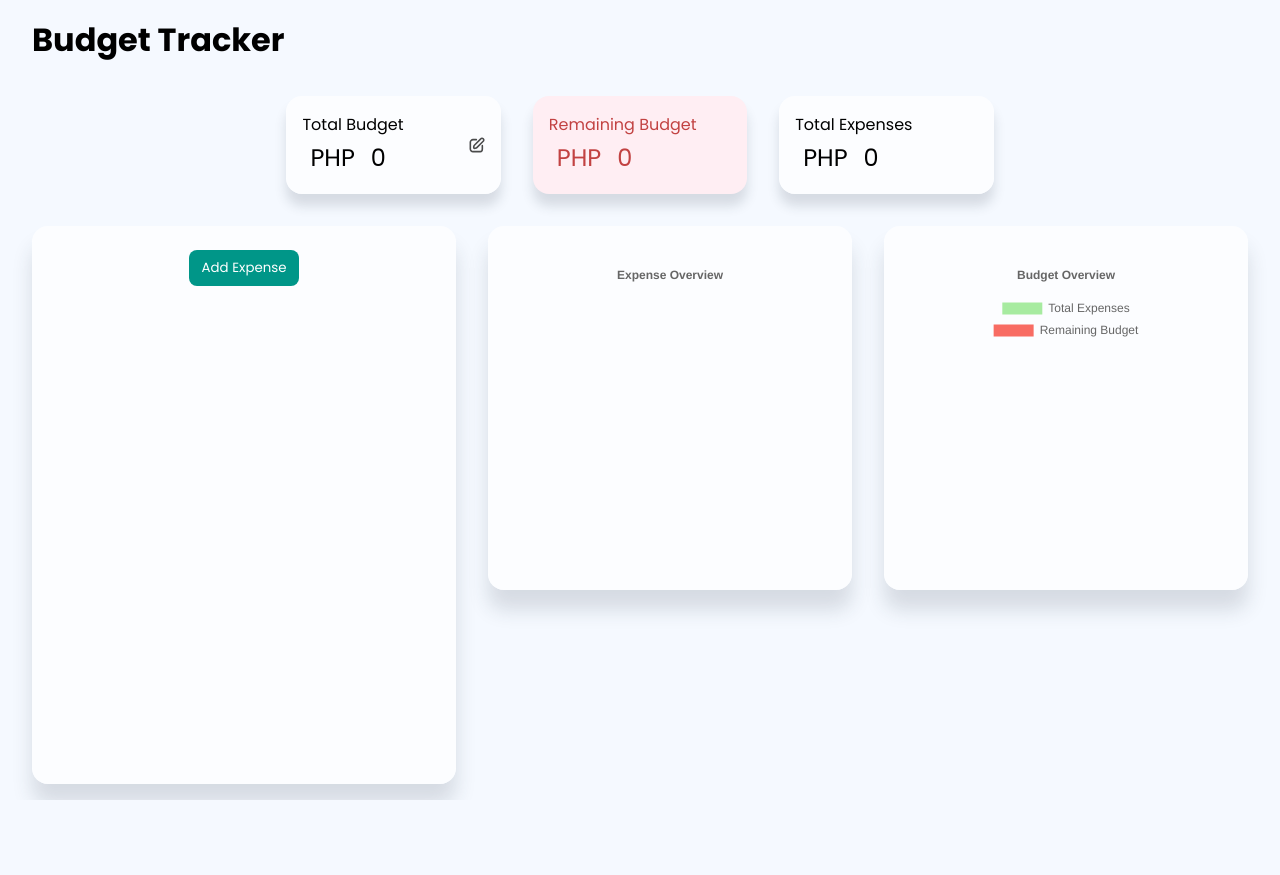
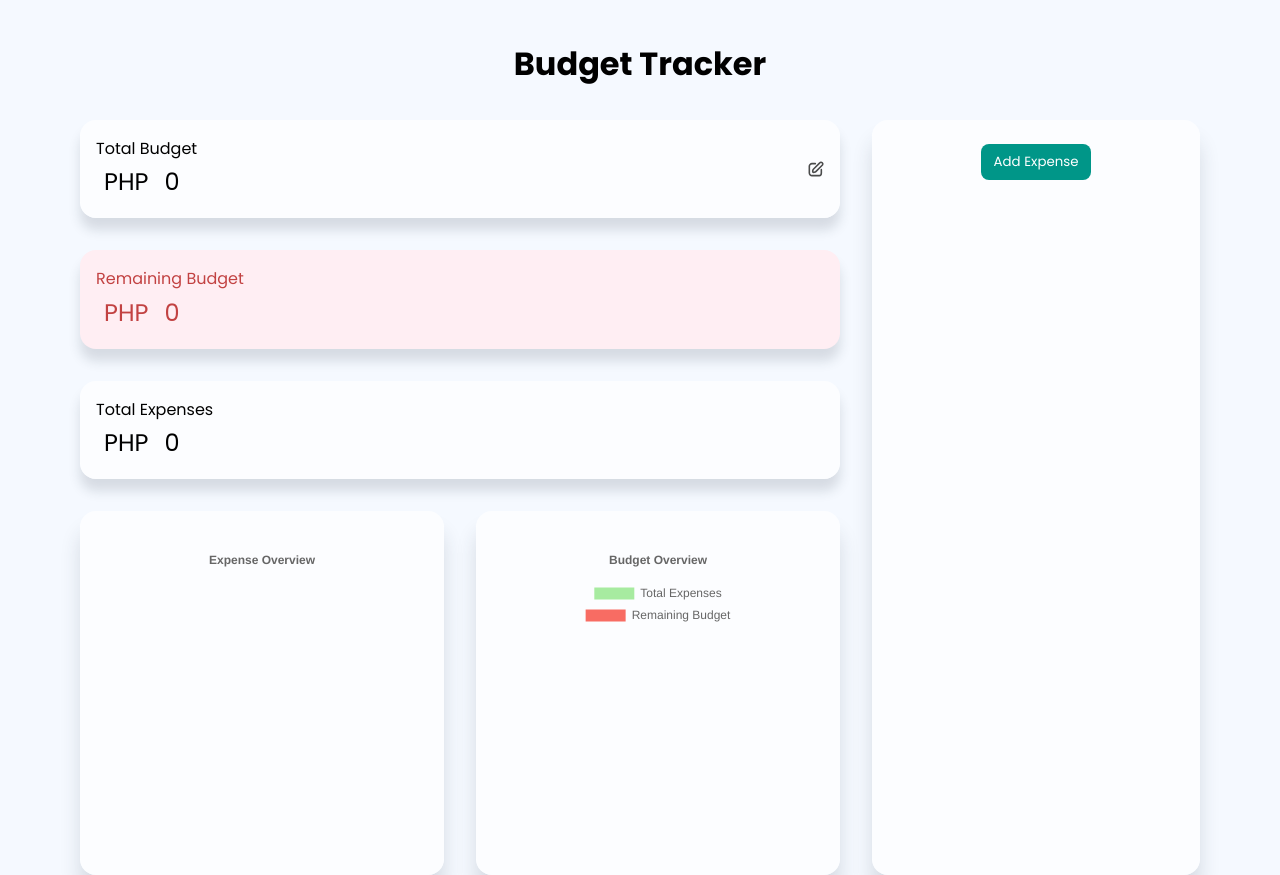
Before and after one commit to Wafflegum/Budget-Tracker, a React (Vite) app: page / in a window 1280 px wide. Before the commit the page ends 800 px from the top, so only its background shows below. Built offline with nearby package versions, Linux system fonts and the light colour scheme.

Commit message:
Layout update

```diff
--- a/src/App.css
+++ b/src/App.css
@@ -2,7 +2,7 @@ main {
 	width: 100%;
 	height: 100%;
 
-	padding: 1rem 2rem 1rem 2rem;
+	padding: 2.5rem 5rem;
 	box-sizing: border-box;
 
 	display: flex;
@@ -12,16 +12,41 @@ main {
 }
 h1 {
 	margin: 0;
+	text-align: center;
 }
+
 .budget-container {
+	flex: 1 1 auto;
 	width: 100%;
+
 	display: flex;
-	justify-content: center;
+	flex-direction: column;
+	align-items: center;
+
 	gap: 2rem;
 }
 
+.budget-charts {
+	flex: 1 1 60%;
+
+	display: flex;
+	gap: 2rem;
+}
+
+main section {
+	display: flex;
+	flex-direction: column;
+
+	gap: 2rem;
+}
+
+main span {
+	display: flex;
+	flex-direction: row;
+}
+
 .expense-list-container {
-	flex: 1 1 40%;
+	flex: 1 1 100%;
 	height: 100%;
 
 	padding: 1.5rem;
@@ -67,10 +92,3 @@ header {
 	display: flex;
 	gap: 2rem;
 }
-
-.budget-charts {
-	flex: 1 1 50%;
-
-	display: flex;
-	gap: 2rem;
-}
--- a/src/App.jsx
+++ b/src/App.jsx
@@ -98,6 +98,9 @@ function App() {
 	return (
 		<main>
 			<h1>Budget Tracker</h1>
+
+			<div className="main-content">
+				<section>
 					<div className="budget-container">
 						<BudgetCard title={'Total Budget'} value={budget} EditBudget={SetBudget} />
 						<BudgetCard
@@ -108,7 +111,23 @@ function App() {
 						/>
 						<BudgetCard title={'Total Expenses'} value={totalExpenses} />
 					</div>
-
+					<div className="budget-charts">
+						<PieChart title="Expense Overview" importData={expensesData} />
+						<PieChart
+							title="Budget Overview"
+							importData={[
+								{
+									category: 'Total Expenses',
+									amount: totalExpenses,
+								},
+								{
+									category: 'Remaining Budget',
+									amount: remainingBudget,
+								},
+							]}
+						/>
+					</div>
+				</section>
 				<div className="main-content">
 					<div className="expense-list-container">
 						<header>
@@ -132,21 +151,6 @@ function App() {
 							  })
 							: ''}
 					</div>
-				<div className="budget-charts">
-					<PieChart title="Expense Overview" importData={expensesData} />
-					<PieChart
-						title="Budget Overview"
-						importData={[
-							{
-								category: 'Total Expenses',
-								amount: totalExpenses,
-							},
-							{
-								category: 'Remaining Budget',
-								amount: remainingBudget,
-							},
-						]}
-					/>
 				</div>
 			</div>
 		</main>
--- a/src/assets/Components/BudgetCard/BudgetCard.css
+++ b/src/assets/Components/BudgetCard/BudgetCard.css
@@ -1,11 +1,12 @@
 .card-container {
-	min-width: 15%;
-	width: fit-content;
+	min-width: 30%;
+	width: 100%;
 	height: fit-content;
 
 	gap: 1rem;
 
 	padding: 1rem 1rem 1rem 1rem;
+	box-sizing: border-box;
 
 	background: var(--secondary-background);
 	box-shadow: 0px 12px 12px var(--shadow);
```
Lines whose indentation alone changed are shown as unchanged.
